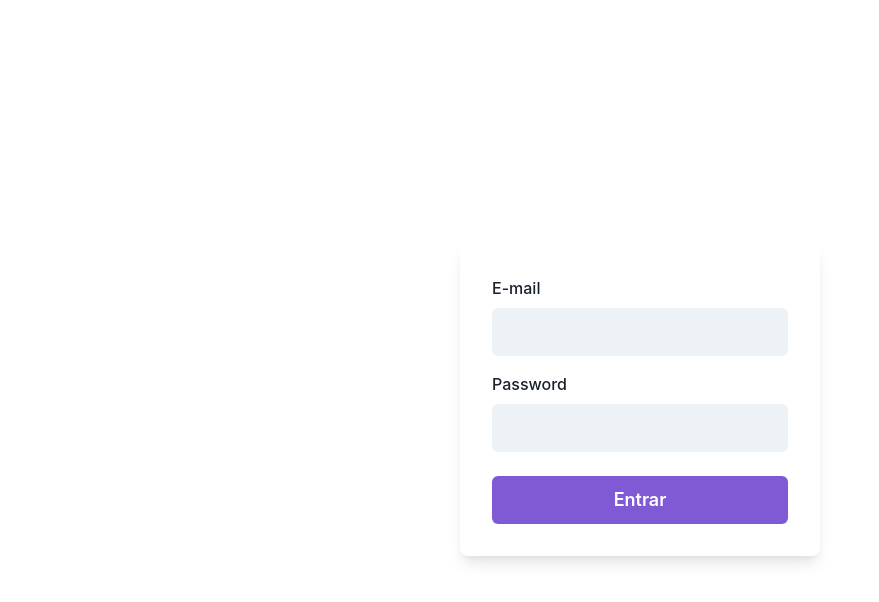
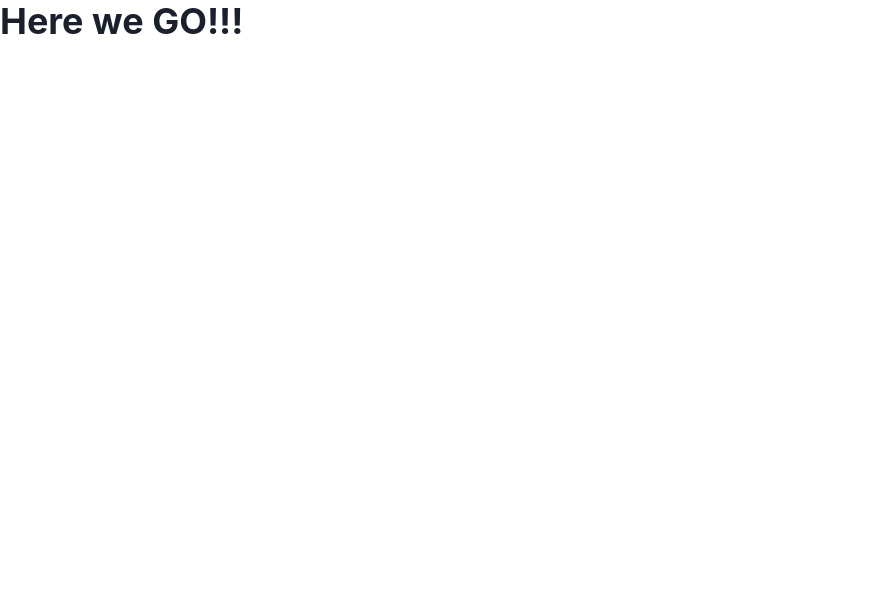
Before and after one commit to Brunoskyy/BankAppOficial, a React (Vite) app: page /home in a window 1280 px wide. Shown: the top 602 px of the page, without its empty margins (0-879 px from the left). Built offline with nearby package versions, Linux system fonts and the light colour scheme; sample sign-in values are in the browser's storage; what miragejs would draw is missing.

Commit message:
Add Router and Signin page

```diff
--- a/package.json
+++ b/package.json
@@ -12,12 +12,13 @@
     "@emotion/react": "^11",
     "@emotion/styled": "^11",
     "@hookform/resolvers": "^2.8.8",
-    "react-hook-form": "^7.28.0",
-    "react-icons": "^4.3.1",
     "axios": "^0.26.1",
     "framer-motion": "^6",
     "react": "^18.0.0",
     "react-dom": "^18.0.0",
+    "react-hook-form": "^7.28.0",
+    "react-icons": "^4.3.1",
+    "react-router-dom": "^6.3.0",
     "yup": "^0.32.11"
   },
   "devDependencies": {
--- a/src/App.tsx
+++ b/src/App.tsx
@@ -1,9 +1,10 @@
-import Signin from "./Components/Login";
+import Signin from "./pages/Login";
+import Routes from "./routes";
 
 function App() {
   return (
     <>
-      <Signin />
+      <Routes />
     </>
   );
 }
--- /dev/null
+++ b/src/pages/Home/index.tsx
@@ -0,0 +1,9 @@
+import { Heading } from "@chakra-ui/react";
+
+export const Home = () => {
+  return (
+    <>
+      <Heading>Here we GO!!!</Heading>
+    </>
+  );
+};
--- a/src/Components/Login/index.tsx
+++ b/src/pages/Login/index.tsx
@@ -2,8 +2,10 @@ import { Button, Flex, Stack, useToast } from "@chakra-ui/react";
 import { SubmitHandler, useForm } from "react-hook-form";
 import { yupResolver } from "@hookform/resolvers/yup";
 import * as yup from "yup";
-import { Input } from "../Form/Input";
+import { Input } from "../../components/Form/Input";
 import { api } from "../../services/api";
+import { Navigate, useNavigate } from "react-router-dom";
+import { useEffect } from "react";
 
 type SignInFormData = {
   email: string;
@@ -24,6 +26,12 @@ const signInFormSchema = yup.object().shape({
 
 function Signin() {
   const toast = useToast();
+  const navigate = useNavigate();
+
+  if (localStorage.getItem("isAuthenticated") === "true") {
+    return <Navigate replace to="/home" />;
+  }
+
   const {
     register,
     handleSubmit,
@@ -48,6 +56,7 @@ function Signin() {
       });
     } else {
       localStorage.setItem("isAuthenticated", "true");
+      return navigate("/home");
     }
   };
 
--- /dev/null
+++ b/src/routes/ProtectedRoute.tsx
@@ -0,0 +1,17 @@
+import { Navigate, useNavigate } from "react-router-dom";
+
+type ProtectedRouteProps = {
+  children: React.ReactNode;
+  isAuthenticated: boolean;
+};
+
+export const ProtectedRoute = ({
+  isAuthenticated,
+  children,
+}: ProtectedRouteProps) => {
+  if (!isAuthenticated) {
+    return <Navigate replace to="/" />;
+  }
+
+  return children;
+};
--- /dev/null
+++ b/src/routes/index.tsx
@@ -0,0 +1,25 @@
+import React from "react";
+import { BrowserRouter, Route, Routes as RouterRoutes } from "react-router-dom";
+import { Home } from "../pages/Home";
+import Signin from "../pages/Login";
+import { ProtectedRoute } from "./ProtectedRoute";
+
+export default function Routes() {
+  const isAuthenticated = localStorage.getItem("isAuthenticated") === "true";
+
+  return (
+    <BrowserRouter>
+      <RouterRoutes>
+        <Route path="/" element={<Signin />} />
+        <Route
+          path="home"
+          element={
+            <ProtectedRoute isAuthenticated={isAuthenticated}>
+              <Home />
+            </ProtectedRoute>
+          }
+        />
+      </RouterRoutes>
+    </BrowserRouter>
+  );
+}
```
Also changed, not shown: src/components/Form/Input.tsx (renamed from src/Components/Form/Input.tsx), 1 other file (tests, documents, lock files or other folders).
